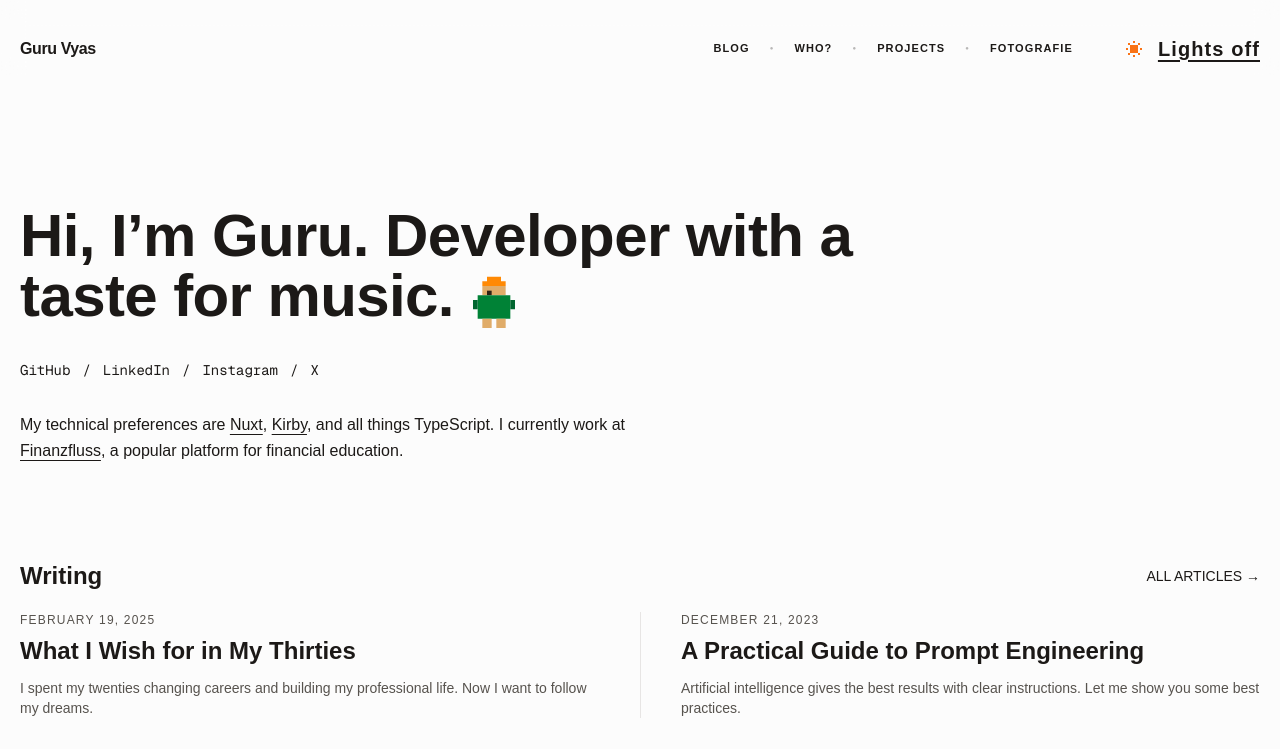
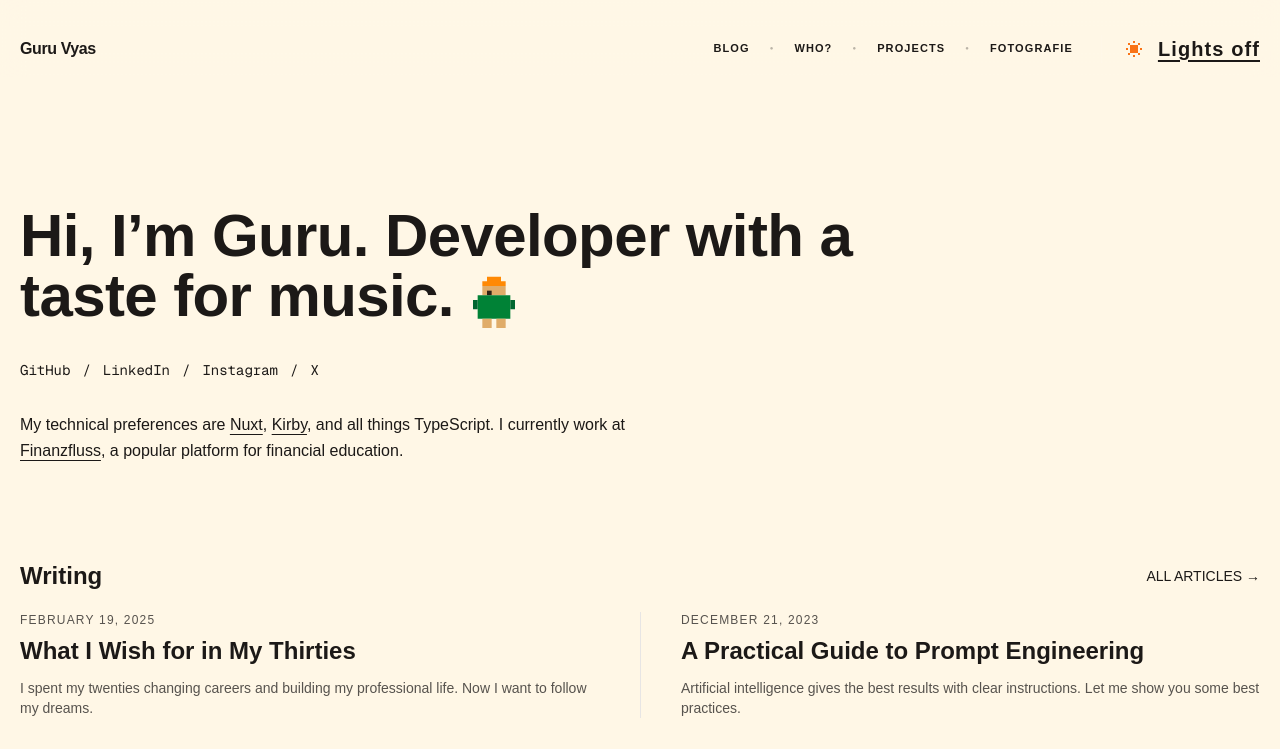
Before and after one commit to wakeupguruu/portfolio, a Next.js app: page / in a window 1280 px wide. Shown: the top 749 px of the page. Built offline with nearby package versions, Linux system fonts and the light colour scheme.

Commit message:
added animation while switching from dark theme to light theme vice versa, also added link of insta, linkedin and github

```diff
--- a/app/globals.css
+++ b/app/globals.css
@@ -3,7 +3,7 @@
 
 :root {
   /* Light by default (or can be flipped, but usually light is default for root) */
-  --background: #fcfcfc;
+  --background: #fff7e6;
   --foreground: #1c1917;
   --muted: #57534e;
   --border: #e7e5e4;
@@ -42,7 +42,23 @@ body {
   background: var(--background);
   color: var(--foreground);
   font-family: Arial, Helvetica, sans-serif;
-  transition: background-color 0.3s ease, color 0.3s ease;
+  transition: background-color 0.7s ease-in-out, color 0.7s ease-in-out;
+}
+
+/*
+  Safe Smooth Transition
+  Targeting common elements instead of * to prevent Chrome blinking bugs
+  while ensuring all visible elements fade smoothly.
+*/
+div, section, header, footer, main, nav, article, aside,
+span, p, a, button, h1, h2, h3, h4, h5, h6, li, ul, ol,
+input, textarea, label, select,
+svg, path, rect, circle, line, polyline, polygon {
+  transition: background-color 0.7s ease-in-out,
+              border-color 0.7s ease-in-out,
+              color 0.7s ease-in-out,
+              fill 0.7s ease-in-out,
+              stroke 0.7s ease-in-out;
 }
 
 /* Typography */
--- a/app/layout.tsx
+++ b/app/layout.tsx
@@ -52,13 +52,13 @@ export default function RootLayout({
   return (
     <html lang="en" suppressHydrationWarning>
       <body
+        suppressHydrationWarning
         className={`${inter.variable} ${geistMono.variable} ${fredericka.variable} ${croissant.variable} ${vt323.variable} font-sans antialiased`}
       >
         <ThemeProvider
           attribute="class"
           defaultTheme="system"
           enableSystem
-          disableTransitionOnChange
         >
           {children}
         </ThemeProvider>
--- a/app/page.tsx
+++ b/app/page.tsx
@@ -46,11 +46,11 @@ export default function Home() {
           </h1>
 
           <div className="mt-8 flex flex-wrap items-center gap-2 text-sm font-mono text-muted-foreground">
-            <a href="https://github.com" target="_blank" rel="noreferrer" className="px-1 -ml-1 transition-all duration-200 hover:bg-black hover:!text-white dark:hover:bg-white dark:hover:!text-black rounded-sm">GitHub</a>
+            <a href="https://github.com/wakeupguruu" target="_blank" rel="noreferrer" className="px-1 -ml-1 transition-all duration-200 hover:bg-black hover:!text-white dark:hover:bg-white dark:hover:!text-black rounded-sm">GitHub</a>
             <span className="text-muted-foreground/40">/</span>
-            <a href="https://linkedin.com" target="_blank" rel="noreferrer" className="px-1 transition-all duration-200 hover:bg-black hover:!text-white dark:hover:bg-white dark:hover:!text-black rounded-sm">LinkedIn</a>
+            <a href="https://www.linkedin.com/in/guru-vyas-16a0b82a7" target="_blank" rel="noreferrer" className="px-1 transition-all duration-200 hover:bg-black hover:!text-white dark:hover:bg-white dark:hover:!text-black rounded-sm">LinkedIn</a>
             <span className="text-muted-foreground/40">/</span>
-            <a href="https://instagram.com" target="_blank" rel="noreferrer" className="px-1 transition-all duration-200 hover:bg-black hover:!text-white dark:hover:bg-white dark:hover:!text-black rounded-sm">Instagram</a>
+            <a href="https://www.instagram.com/guruthlesss/" target="_blank" rel="noreferrer" className="px-1 transition-all duration-200 hover:bg-black hover:!text-white dark:hover:bg-white dark:hover:!text-black rounded-sm">Instagram</a>
             <span className="text-muted-foreground/40">/</span>
             <a href="https://twitter.com" target="_blank" rel="noreferrer" className="px-1 transition-all duration-200 hover:bg-black hover:!text-white dark:hover:bg-white dark:hover:!text-black rounded-sm">X</a>
           </div>
@@ -63,7 +63,7 @@ export default function Home() {
         {/* Writing */}
         <Section>
           <div className="mb-5 flex items-center justify-between">
-            <h2 className="text-2xl font-semibold decoration-[#9da591]">Writing</h2>
+            <h2 className="text-2xl text-[#89937a] font-semibold decoration-[#9da591]">Writing</h2>
             <Link href="#" className="text-sm">ALL ARTICLES →</Link>
           </div>
 
@@ -96,7 +96,7 @@ export default function Home() {
         {/* Photographs */}
         <Section>
           <div className="mb-5 flex items-center justify-between">
-            <h2 className="text-2xl font-semibold decoration-[#9da591]">Photographs</h2>
+            <h2 className="text-2xl text-[#89937a] font-semibold decoration-[#9da591]">Photographs</h2>
             <Link href="#" className="text-sm">MORE PHOTOGRAPHS →</Link>
           </div>
           <div className="grid grid-cols-2 gap-3 border-t border-border pt-6 sm:grid-cols-3">
--- a/components/Header.tsx
+++ b/components/Header.tsx
@@ -10,7 +10,7 @@ export function Header() {
   ];
 
   return (
-    <header className="sticky -top-5 z-50 w-full h-[78px] border-b border-transparent transition-all">
+    <header className="sticky -top-5 z-50 w-full h-[78px] border-b border-transparent transition-colors duration-700 ease-in-out">
       {/* Layer 1: The Blur (Visible through the holes) */}
       <div className="absolute inset-0 -z-20 h-full w-full backdrop-blur-md bg-transparent" />
 
--- a/components/theme-toggle.tsx
+++ b/components/theme-toggle.tsx
@@ -25,13 +25,13 @@ export function ThemeToggle() {
   return (
     <button
       onClick={() => setTheme(isDark ? "light" : "dark")}
-      className="group flex items-center gap-3 font-vt323 text-lg leading-none transition-colors hover:text-foreground/80 focus-visible:outline-none focus:outline-none"
+      className="group flex items-center gap-3 font-vt323 text-lg leading-none transition-colors duration-700 ease-in-out hover:text-foreground/80 focus-visible:outline-none focus:outline-none"
       aria-label="Toggle theme"
     >
       <div className="relative h-6 w-6">
         {/* Pixel Moon Icon (shown in dark mode) */}
         <div
-          className="absolute inset-0 h-full w-full transition-all duration-500 ease-out"
+          className="absolute inset-0 h-full w-full transition-all duration-700 ease-out"
           style={{
             opacity: isDark ? 1 : 0,
             transform: isDark ? 'rotate(0deg) scale(1)' : 'rotate(-15deg) scale(0.9)'
@@ -60,11 +60,6 @@ export function ThemeToggle() {
             {/* Bottom row */}
             <rect x="10" y="16" width="4" height="2" fill="#FACC15" />
 
-            {/* Remove 'tips' if they made it look like a C, or extend them if 'goes far' means tips */}
-            {/* The user said "doesn't have straight line pixel at the end it goes far" */}
-            {/* This usually means the crescent tips are separate or longer. */}
-            {/* Let's Try: Keeping top/bottom row 4px wide makes it look extended. */}
-
             {/* Sparkle 1 (Top Right Plus) - Moved slightly to fit new shape */}
             <rect x="16" y="6" width="2" height="6" fill="#FACC15" />
             <rect x="14" y="8" width="6" height="2" fill="#FACC15" />
@@ -77,7 +72,7 @@ export function ThemeToggle() {
 
         {/* Pixel Sun Icon (shown in light mode) */}
         <div
-          className="absolute inset-0 h-full w-full transition-all duration-500 ease-out"
+          className="absolute inset-0 h-full w-full transition-all duration-700 ease-out"
           style={{
             opacity: isDark ? 0 : 1,
             transform: isDark ? 'rotate(15deg) scale(0.9)' : 'rotate(0deg) scale(1)'
```
